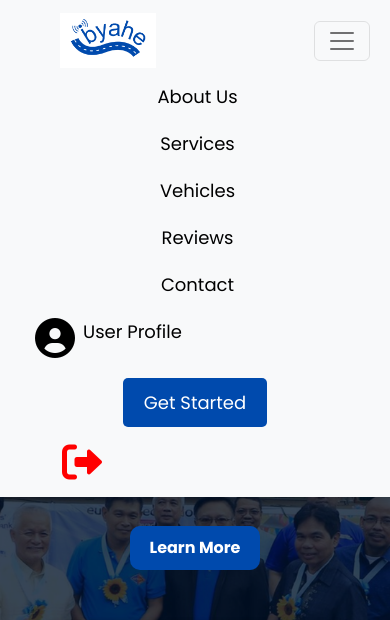
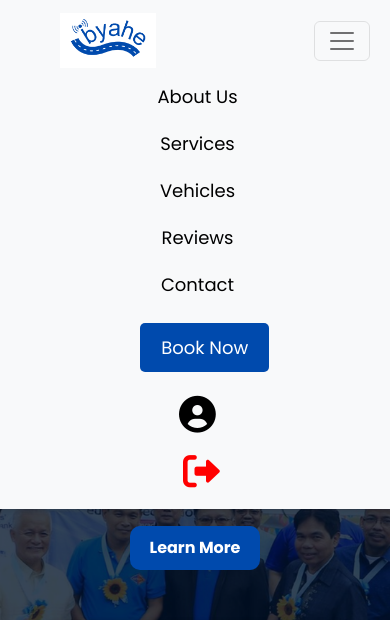
Before and after one commit to veronnnnn/BYAHETravelWebsite, a Django app: page /logged_in/ in a window 390 px wide, after a click that opens the changed part. Shown: the top 620 px of the page. Run offline with Django 5.2, Linux system fonts and the light colour scheme; a user stored in the database is signed in; some libraries are stand-ins or nearby versions; grey boxes are pictures that could not be loaded.

Commit message:
change in responsive navbar

```diff
--- a/ByaheCapstone/static/styles/styles.css
+++ b/ByaheCapstone/static/styles/styles.css
@@ -607,6 +607,17 @@ p {
 /*Hero section responsiveness*/
 /* Responsive Styles */
 
+@media (max-width: 768px) {
+    .navbar-nav {
+        text-align: center; /* Center the navigation links */
+    }
+
+    .navbar-nav .nav-item {
+        margin-left: 0; /* Remove left margin to center items */
+        margin-bottom: 10px; /* Add spacing between items */
+    }
+}
+
 /* Responsive Styling */
 @media (max-width: 992px) {
     .contact-info {
@@ -959,6 +970,7 @@ p {
     }
 }
 
+
 @media (max-width: 768px) {
     .navbar-brand {
         font-size: 20px;
@@ -986,6 +998,8 @@ p {
         width: 90%;
     }
 }
+
+
 
 @media (max-width: 576px) {
     .navbar-nav .nav-item {
--- a/ByaheCapstone/templates/index-logged.html
+++ b/ByaheCapstone/templates/index-logged.html
@@ -19,7 +19,7 @@
             <span class="navbar-toggler-icon"></span>
         </button>
         <div class="collapse navbar-collapse" id="navbarNav">
-            <ul class="navbar-nav ms-auto">
+            <ul class="navbar-nav ms-auto d-flex align-items-center">
                 <li class="nav-item">
                     <a class="nav-link" href="#about-us">About Us</a>
                 </li>
@@ -35,21 +35,26 @@
                 <li class="nav-item">
                     <a class="nav-link" href="#contacts">Contact</a>
                 </li>
+
                 <li class="nav-item">
-                    <a class="nav-link d-flex align-items-start" href="#">
-                        <i class="fas fa-user-circle" style="font-size: 2.5rem; margin-right: 0.5rem;"></i>
-                        <span>User Profile</span>
+                <!-- Existing Get Started Button -->
+                    <a href="{% url 'signin' %}" class="btn get-started-btn ms-3" style="margin-right: 0.1rem;">Book Now</a>
+                </li>
+            </ul>
+            <!-- User Icon -->
+            <ul class="navbar-nav ms-1 d-flex align-items-center">
+                <li class="nav-item">
+                    <a class="nav-link d-flex align-items-center" href="#">
+                        <i class="fas fa-user-circle" style="font-size: 2.3rem; margin-right: 0.5rem;"></i>
+                    </a>
+                </li>
+                <!-- Logout Icon -->
+                <li class="nav-item">
+                    <a href="{% url 'logout' %}" class="nav-link d-flex align-items-center">
+                        <i class="fas fa-sign-out-alt" style="font-size: 2.3rem; color: red;"></i>
                     </a>
                 </li>
             </ul>
-            <a href="{% url 'signin' %}" class="btn get-started-btn">Get Started</a>
-
-            {% comment %} user icon and log out button {% endcomment %}
-            <div class="navbar-icons ms-3 d-flex align-items-center">
-                <a href="{% url 'logout' %}" class="nav-link ms-3">
-                    <i class="fas fa-sign-out-alt" style="font-size: 2.5rem; color: red;"></i>
-                </a>
-            </div>
         </div>
     </div>
 </nav>
```
Also changed, not shown: ByaheCapstone/db.sqlite3.
